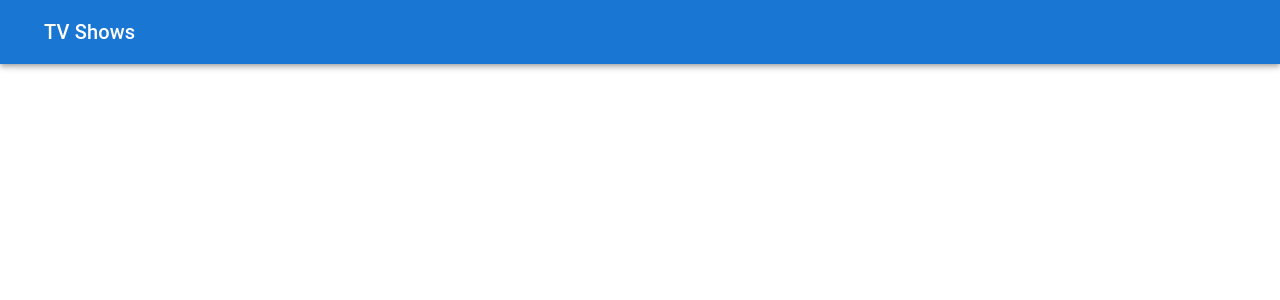
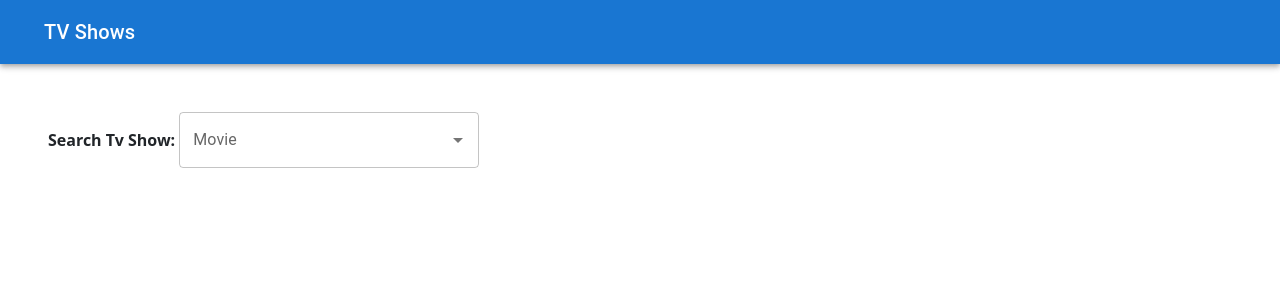
Before and after one commit to Fanatic033/HomeWork-69, a React (Vite) app: page / in a window 1280 px wide. Before the commit this address had no page. Shown: the top 300 px of the page. Built offline with nearby package versions, Linux system fonts and the light colour scheme.

Commit message:
'Добавил InputAutoComplete.tsx и установил bootstrap для стилей'

```diff
--- a/package.json
+++ b/package.json
@@ -15,6 +15,7 @@
     "@mui/material": "^5.16.4",
     "@reduxjs/toolkit": "^2.2.6",
     "axios": "^1.7.2",
+    "bootstrap": "^5.3.3",
     "react": "^18.3.1",
     "react-dom": "^18.3.1",
     "react-redux": "^9.1.2",
--- a/src/App.tsx
+++ b/src/App.tsx
@@ -1,6 +1,7 @@
-import './App.css'
-import Header from "./Components/Header/Header.tsx";
-import {Routes} from "react-router-dom";
+import './App.css';
+import Header from './Components/Header/Header.tsx';
+import {Route, Routes} from 'react-router-dom';
+import HomePage from './Pages/HomePage/HomePage.tsx';
 
 const App = () => {
 
@@ -8,11 +9,10 @@ const App = () => {
     <>
       <Header/>
       <Routes>
-
-
+        <Route path={'/'} element={<HomePage/>}/>
       </Routes>
     </>
-    )
+  );
 };
 
-export default App
+export default App;
--- /dev/null
+++ b/src/Components/InputAutoComplete/InputAutoComplete.tsx
@@ -0,0 +1,44 @@
+import TextField from '@mui/material/TextField';
+import Autocomplete from '@mui/material/Autocomplete';
+
+const InputAutoComplete = () => {
+  return (
+    <>
+      <label>
+        <strong className={'me-1'}>
+          Search Tv Show:
+        </strong>
+        <Autocomplete
+          className="d-inline-flex"
+          disablePortal
+          id="combo-box-demo"
+          options={top100Films}
+          sx={{width: 300}}
+          renderInput={(params) => <TextField {...params} label="Movie"/>}
+        />
+      </label>
+
+    </>
+  );
+};
+
+const top100Films = [
+  {label: 'The Godfather', year: 1972},
+  {label: 'The Godfather: Part II', year: 1974},
+  {label: 'The Dark Knight', year: 2008},
+  {label: '12 Angry Men', year: 1957},
+  {label: 'Schindler\'s List', year: 1993},
+  {label: 'Pulp Fiction', year: 1994},
+  {
+    label: 'The Lord of the Rings: The Return of the King',
+    year: 2003,
+  },
+  {label: 'The Good, the Bad and the Ugly', year: 1966},
+  {label: 'Fight Club', year: 1999},
+  {
+    label: 'The Lord of the Rings: The Fellowship of the Ring',
+    year: 2001,
+  },
+];
+
+export default InputAutoComplete;
--- /dev/null
+++ b/src/Pages/HomePage/HomePage.tsx
@@ -0,0 +1,11 @@
+import InputAutoComplete from '../../Components/InputAutoComplete/InputAutoComplete.tsx';
+
+const HomePage = () => {
+  return (
+    <div className="ms-5 mt-5">
+<InputAutoComplete/>
+    </div>
+  );
+};
+
+export default HomePage;
--- a/src/main.tsx
+++ b/src/main.tsx
@@ -1,6 +1,7 @@
 import ReactDOM from 'react-dom/client'
 import App from './App.tsx'
 import {BrowserRouter} from "react-router-dom";
+import 'bootstrap/dist/css/bootstrap.min.css'
 
 ReactDOM.createRoot(document.getElementById('root')!).render(
     <BrowserRouter>
```
Also changed, not shown: src/Pages/ShowPage/ShowPage.tsx (added), src/Slice/ShowSlice.ts (added), 1 other file (tests, documents, lock files or other folders). Lines whose indentation alone changed are shown as unchanged.
